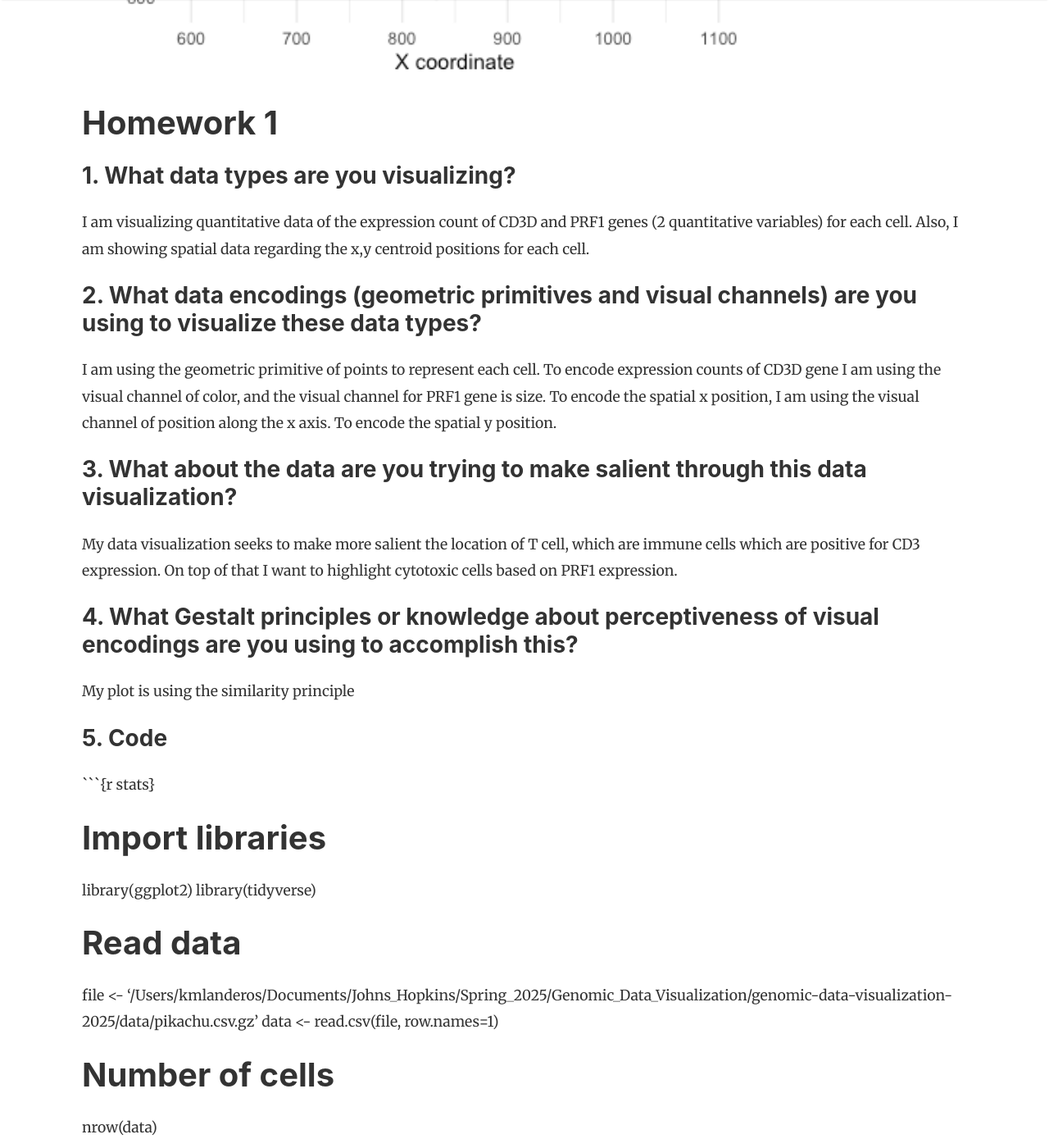
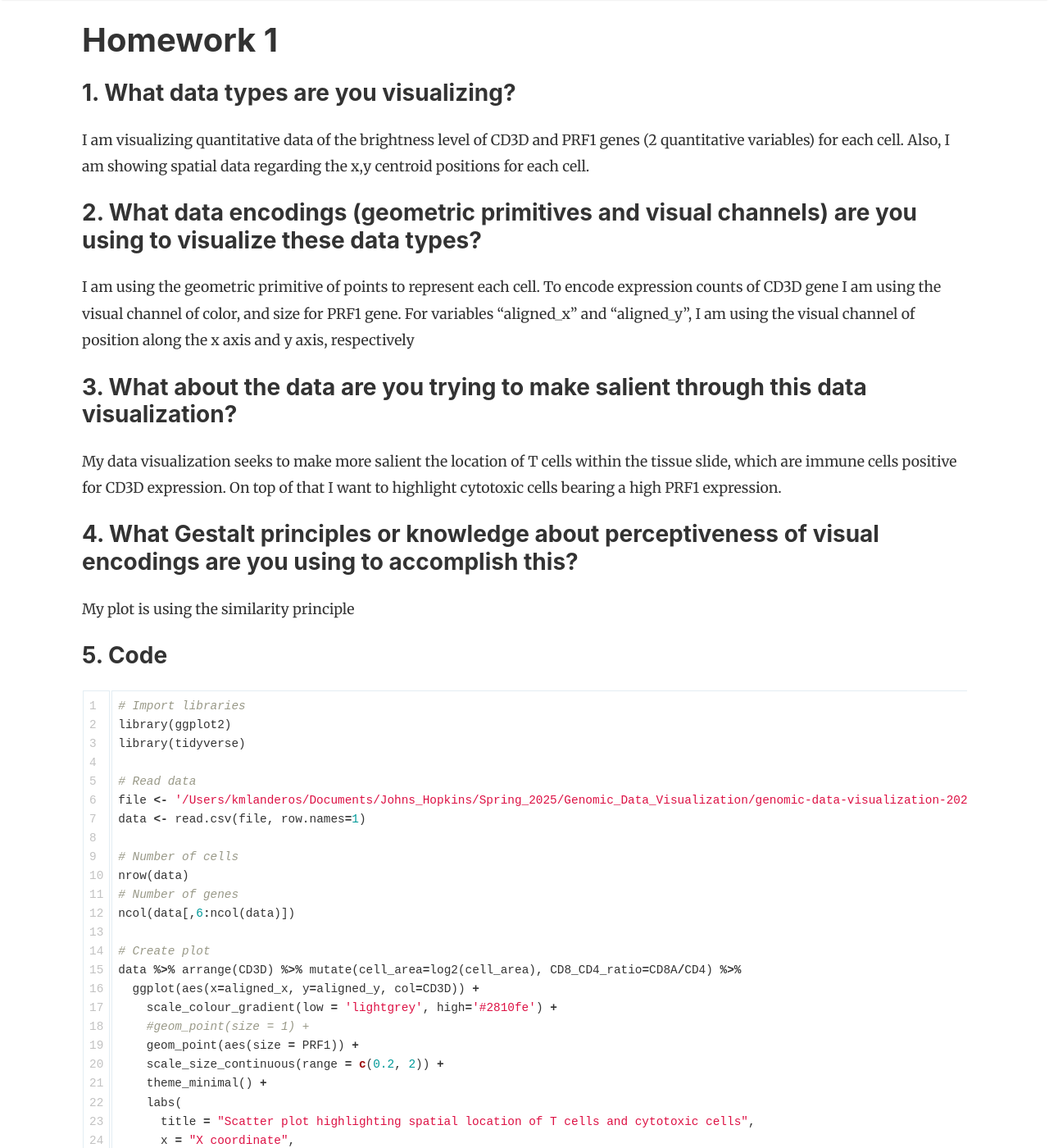
Before and after one commit to JEFworks-Lab/genomic-data-visualization-2025, a Jekyll site: the page built from _posts/2025-01-27-kmezala1.md, in a window 1280 px wide and 1400 px high, scrolled down 1033 px. Shown: the whole window at 82% size. Built offline with Jekyll 4.4.1, drawn with Linux system fonts in a browser that asks for light colours; nearby versions of some CDN libraries; comment, search, counter and statistics services are not loaded; some of the changed text lies outside the part shown.

Commit message:
Add HWK1

````diff
--- a/_posts/2025-01-27-kmezala1.md
+++ b/_posts/2025-01-27-kmezala1.md
@@ -1,30 +1,29 @@
 ---
-title: "Spotting T-cells in Pikachu dataset"
+title: "Spotting cytotoxic T-cells in Pikachu (imaging) dataset"
 author: "Kevin Meza Landeros"
 layout: post
 jhed: kmezala1
 categories: HW1
-image: homework/hw1/hw1_kmezala1.png
+image: homework/hw1/hwk1_kmezala1.png
 featured: no
 ---
 
 # Homework 1
 
 ### 1. What data types are you visualizing?
-I am visualizing quantitative data of the expression count of CD3D and PRF1 genes (2 quantitative variables) for each cell. Also, I am showing spatial data regarding the x,y centroid positions for each cell.
+I am visualizing quantitative data of the brightness level of CD3D and PRF1 genes (2 quantitative variables) for each cell. Also, I am showing spatial data regarding the x,y centroid positions for each cell.
 
 ### 2. What data encodings (geometric primitives and visual channels) are you using to visualize these data types?
-I am using the geometric primitive of points to represent each cell. To encode expression counts of CD3D gene I am using the visual channel of color, and the visual channel for PRF1 gene is size.
-To encode the spatial x position, I am using the visual channel of position along the x axis. To encode the spatial y position.
+I am using the geometric primitive of points to represent each cell. To encode expression counts of CD3D gene I am using the visual channel of color, and size for PRF1 gene. For variables "aligned_x" and "aligned_y", I am using the visual channel of position along the x axis and y axis, respectively
 
 ### 3. What about the data are you trying to make salient through this data visualization?
-My data visualization seeks to make more salient the location of T cell, which are immune cells which are positive for CD3 expression. On top of that I want to highlight cytotoxic cells based on PRF1 expression.
+My data visualization seeks to make more salient the location of T cells within the tissue slide, which are immune cells positive for CD3D expression. On top of that I want to highlight cytotoxic cells bearing a high PRF1 expression.
 
 ### 4. What Gestalt principles or knowledge about perceptiveness of visual encodings are you using to accomplish this?
 My plot is using the similarity principle
 
 ### 5. Code
-```{r stats}
+```r
 # Import libraries
 library(ggplot2)
 library(tidyverse)
@@ -41,7 +40,7 @@
 # Create plot
 data %>% arrange(CD3D) %>% mutate(cell_area=log2(cell_area), CD8_CD4_ratio=CD8A/CD4) %>%
   ggplot(aes(x=aligned_x, y=aligned_y, col=CD3D)) +
-    scale_colour_gradient(low = 'lightgrey', high='red') +
+    scale_colour_gradient(low = 'lightgrey', high='#2810fe') +
     #geom_point(size = 1) +
     geom_point(aes(size = PRF1)) +
     scale_size_continuous(range = c(0.2, 2)) +
````
Also changed, not shown: homework/hw1/hw1_kmezala1.png (deleted), homework/hw1/hwk1_kmezala1.png (added).
